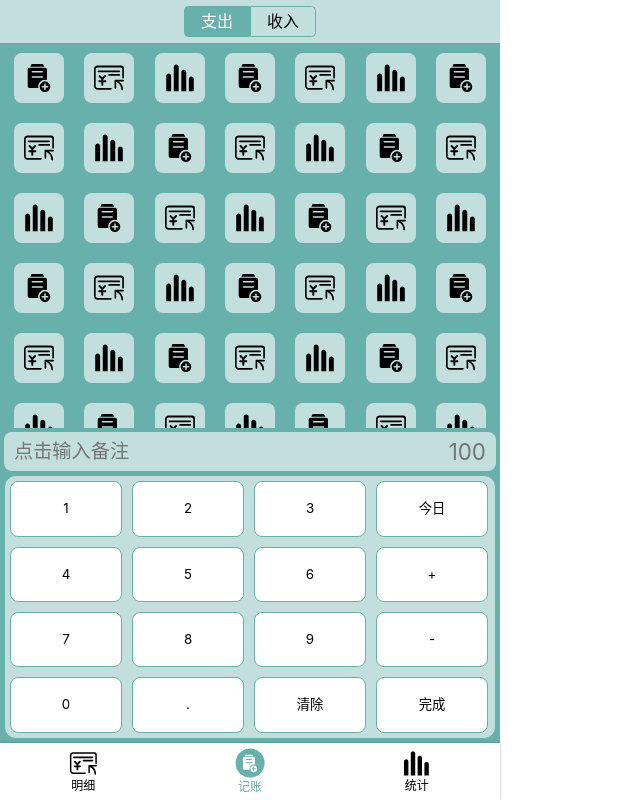
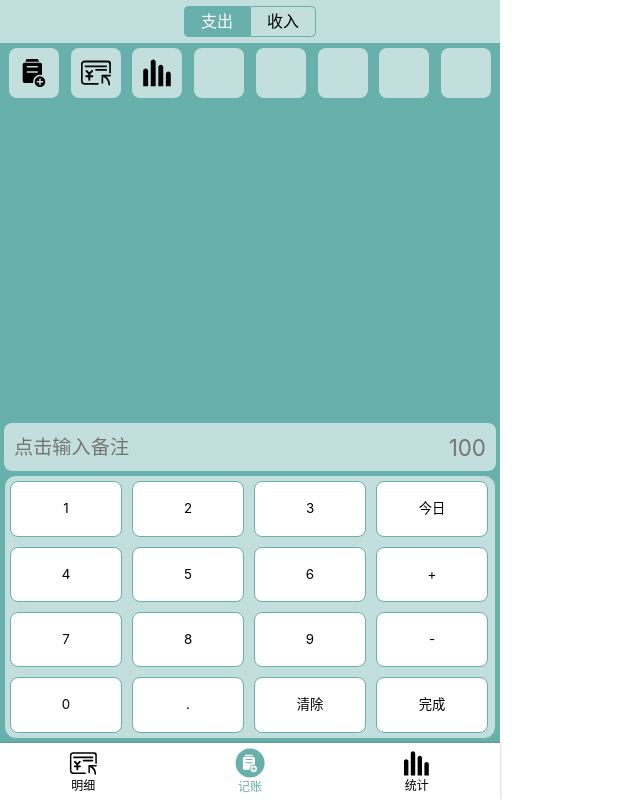
Before and after one commit to wh2887/-whale-wallet-react, a React app: page /money in a window 1280 px wide. Shown: the whole page, without its empty margins (0-640 px from the left). Built offline with nearby package versions, Linux system fonts and the light colour scheme.

Commit message:
完成 MyTags 组件（flex+占位)

```diff
--- a/src/pages/Money.tsx
+++ b/src/pages/Money.tsx
@@ -4,20 +4,17 @@ import {MyTopBar} from '../components/MyTopBar';
 import {MyTags} from './money/MyTags';
 import {MyNote} from './money/MyNote';
 import {MyNumberPad} from './money/MyNumberPad';
-import styled from 'styled-components';
 
-const StyledMyLayout = styled(MyLayout)`
-`
 
 const Money = () => {
   return (
     <>
-      <StyledMyLayout>
+      <MyLayout>
         <MyTopBar/>
         <MyTags/>
         <MyNote/>
         <MyNumberPad/>
-      </StyledMyLayout>
+      </MyLayout>
     </>
   );
 };
--- a/src/pages/money/MyTags.tsx
+++ b/src/pages/money/MyTags.tsx
@@ -2,20 +2,23 @@ import React, {FC, useState} from 'react';
 import styled from 'styled-components';
 import MyIcon from '../../components/MyIcon';
 
-const gap = '20px';
 
 const StyledTagsWrapper = styled.ul`
-  display: flex;
+  flex-grow: 1;
+  overflow-y: auto;
+`;
+
+const Wrapper = styled.div`
+  width: 100%;
+  display:flex;
+  flex-wrap: wrap;
+  justify-content: space-between;
   flex-direction: row;
-  justify-content: space-between;
-  flex-wrap: wrap;
-  flex-grow: 1;
-  overflow-y: scroll;
   > li{
     width: 50px;
     height: 50px;
-    margin: ${parseInt(gap) / 2}px;
     border-radius: 8px;
+    margin:  5px 5px;
     background: rgba(218,236,234,.8);
     display: flex;
     align-items: center;
@@ -34,34 +37,13 @@ type TagList = string[]
 
 const MyTags: FC<TagProps> = () => {
 
-  const [tagList, setTagList] = useState<TagList>([
-    'money', 'details', 'statistics',
-    'money', 'details', 'statistics',
-    'money', 'details', 'statistics',
-    'money', 'details', 'statistics',
-    'money', 'details', 'statistics',
-    'money', 'details', 'statistics',
-    'money', 'details', 'statistics',
-    'money', 'details', 'statistics',
-    'money', 'details', 'statistics',
-    'money', 'details', 'statistics',
-    'money', 'details', 'statistics',
-    'money', 'details', 'statistics',
-    'money', 'details', 'statistics',
-    'money', 'details', 'statistics',
-    'money', 'details', 'statistics',
-    'money', 'details', 'statistics',
-    'money', 'details', 'statistics',
-    'money', 'details', 'statistics',
-    'money', 'details', 'statistics',
-    'money', 'details', 'statistics',
-    'money', 'details', 'statistics',
-  ]);
+  const [tagList, setTagList] = useState<TagList>(['money', 'details', 'statistics', 'jiaotong', 'game', 'huankuan', 'gouwu', 'yule']);
 
   return (
     <StyledTagsWrapper>
+      <Wrapper>
         {
-        tagList.map((item,index) =>
+          tagList.map((item, index) =>
             <li key={index}>
               <MyIcon name={item} size='2em'/>
             </li>
@@ -74,6 +56,7 @@ const MyTags: FC<TagProps> = () => {
         <li></li>
         <li></li>
         <li></li>
+      </Wrapper>
     </StyledTagsWrapper>
   );
 };
```
Lines whose indentation alone changed are shown as unchanged.
